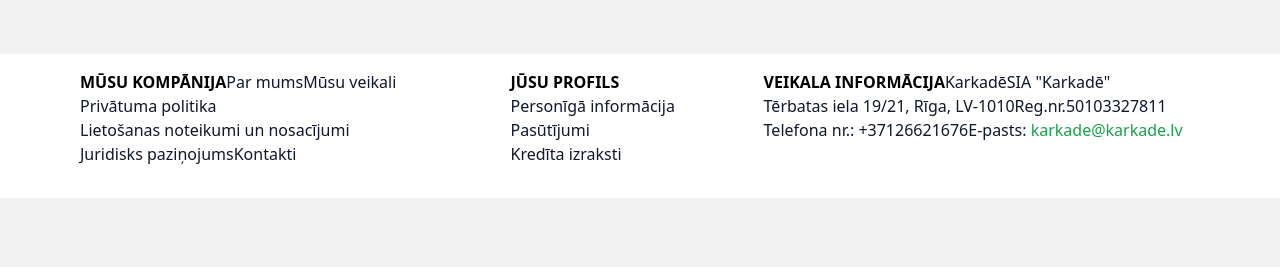
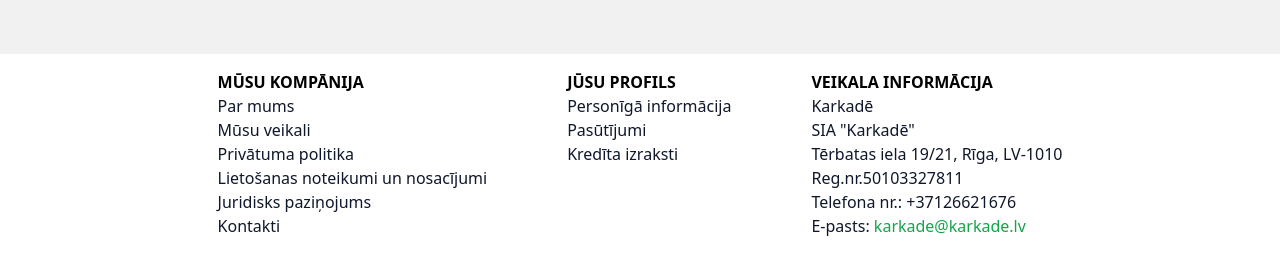
Before and after one commit to karkadee/karkade, a Next.js app: page / in a window 1280 px wide. Shown: the part 1572-1839 px from the top of the page. Before the commit the page ends 1770 px from the top, so only its background shows below. Built offline with nearby package versions, Linux system fonts and the light colour scheme.

Commit message:
accessibility

```diff
--- a/src/components/Footer.tsx
+++ b/src/components/Footer.tsx
@@ -4,104 +4,104 @@
 function Footer() {
     return (
         <footer className="w-full bg-white mt-20 flex flex-col md:flex-row items-center md:items-start justify-center py-4 px-0 md:px-10 lg:px-20">
-            <div className="md:mr-10 mb-4 pl-4 sm:pl-0 w-full sm:w-80 md:w-auto">
+            <div className="md:mr-10 mb-4 pl-4 sm:pl-0 w-full sm:w-80 md:w-auto flex flex-col items-start">
                 <strong className="">MŪSU KOMPĀNIJA</strong>
 
                 <button>
                     <Link href="/">
-                        <p className="">Par mums</p>
+                        <p className="text-left">Par mums</p>
                     </Link>
                 </button>
 
                 <button>
                     <Link href="/">
-                        <p className="">Mūsu veikali</p>
+                        <p className="text-left">Mūsu veikali</p>
                     </Link>
                 </button>
 
                 <button>
                     <Link href="/">
-                        <p className="">Privātuma politika</p>
+                        <p className="text-left">Privātuma politika</p>
                     </Link>
                 </button>
 
                 <button>
                     <Link href="/">
-                        <p className="">Lietošanas noteikumi un nosacījumi</p>
+                        <p className="text-left">Lietošanas noteikumi un nosacījumi</p>
                     </Link>
                 </button>
 
                 <button>
                     <Link href="/">
-                        <p className="">Juridisks paziņojums</p>
+                        <p className="text-left">Juridisks paziņojums</p>
                     </Link>
                 </button>
 
                 <button>
                     <Link href="/">
-                        <p className="">Kontakti</p>
+                        <p className="text-left">Kontakti</p>
                     </Link>
                 </button>
             </div>
 
-            <div className="md:mx-10 mb-4 pl-4 sm:pl-0 w-full sm:w-80 md:w-auto">
+            <div className="md:mx-10 mb-4 pl-4 sm:pl-0 w-full sm:w-80 md:w-auto flex flex-col items-start">
                 <strong className="">JŪSU PROFILS</strong>
 
                 <button>
                     <Link href="/">
-                        <p className="">Personīgā informācija</p>
+                        <p className="text-left">Personīgā informācija</p>
                     </Link>
                 </button>
 
                 <button>
                     <Link href="/">
-                        <p className="">Pasūtījumi</p>
+                        <p className="text-left">Pasūtījumi</p>
                     </Link>
                 </button>
 
                 <button>
                     <Link href="/">
-                        <p className="">Kredīta izraksti</p>
+                        <p className="text-left">Kredīta izraksti</p>
                     </Link>
                 </button>
             </div>
 
-            <div className="md:ml-10 mb-4 pl-4 sm:pl-0 w-full sm:w-80 md:w-auto">
+            <div className="md:ml-10 mb-4 pl-4 sm:pl-0 w-full sm:w-80 md:w-auto flex flex-col items-start">
                 <strong className="">VEIKALA INFORMĀCIJA</strong>
 
                 <button>
                     <Link href="/">
-                        <p className="">Karkadē</p>
+                        <p className="text-left">Karkadē</p>
                     </Link>
                 </button>
 
                 <button>
                     <Link href="/">
-                        <p className="">SIA "Karkadē"</p>
+                        <p className="text-left">SIA "Karkadē"</p>
                     </Link>
                 </button>
 
                 <button>
                     <Link href="/">
-                        <p className="">Tērbatas iela 19/21, Rīga, LV-1010</p>
+                        <p className="text-left">Tērbatas iela 19/21, Rīga, LV-1010</p>
                     </Link>
                 </button>
 
                 <button>
                     <Link href="/">
-                        <p className="">Reg.nr.50103327811</p>
+                        <p className="text-left">Reg.nr.50103327811</p>
                     </Link>
                 </button>
 
                 <button>
                     <Link href="/">
-                        <p className="">Telefona nr.: +37126621676</p>
+                        <p className="text-left">Telefona nr.: +37126621676</p>
                     </Link>
                 </button>
 
                 <button>
                     <Link href="/">
-                        <p className="">E-pasts: <a href="mailto: karkade@karkade.lv">karkade@karkade.lv</a></p>
+                        <p className="text-left">E-pasts: <a href="mailto: karkade@karkade.lv">karkade@karkade.lv</a></p>
                     </Link>
                 </button>
             </div>
--- a/src/styles/globals.css
+++ b/src/styles/globals.css
@@ -23,6 +23,10 @@
         @apply border-2 rounded-sm border-slate-900 px-2 text-slate-900;
     }
 
+    button{
+        @apply outline-green-600;
+    }
+
     body{
         @apply bg-karkadeGray;
     }
```
